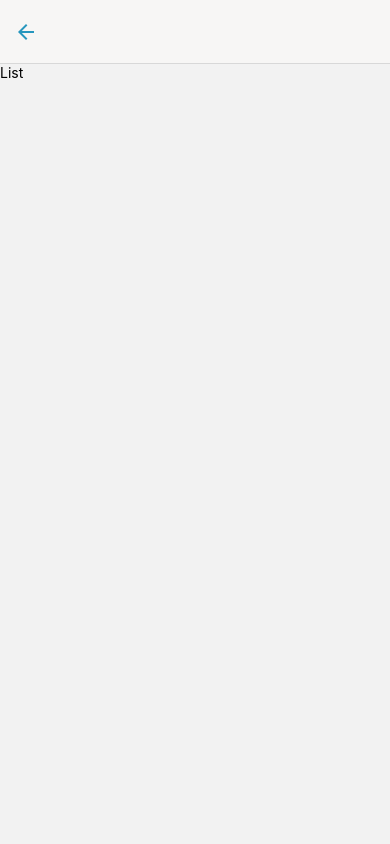
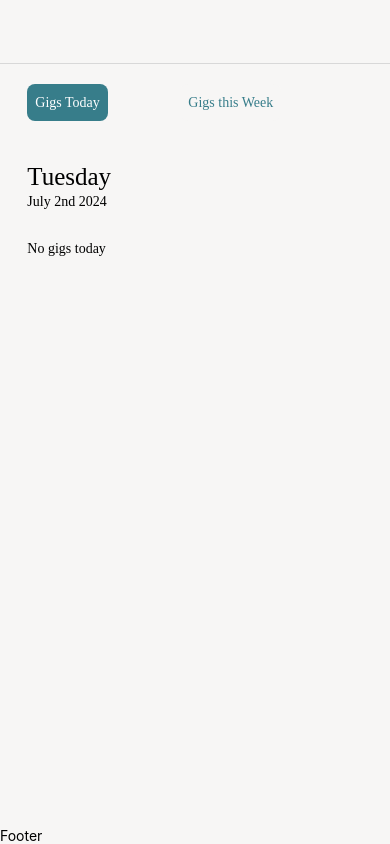
Before and after one commit to joshua-simon/gig-fort-v2, a React Native app: screen /List in a window 390 px wide. Built offline with nearby package versions, Linux system fonts and the light colour scheme; no server answers; the database is empty.

Commit message:
started list

```diff
--- a/components/List.tsx
+++ b/components/List.tsx
@@ -1,11 +1,194 @@
-import { View,Text } from 'react-native'
+import { FC,useContext,useState,useEffect,useCallback } from "react";
+import { StyleSheet, Text, View, TouchableOpacity,Platform,StatusBar } from "react-native";
+import { useGigs } from "../hooks/useGigs";
+import GigsByDay from "./GigsByDay";
+import GigsByWeek from "./GigsByWeek";
+import { listProps } from "../routes/homeStack";
+import { getGigsToday, getGigsThisWeek } from "../util/helperFunctions";
+import { format } from "date-fns";
+import { AuthContext } from "../AuthContext";
+import { useGetUser } from "../hooks/useGetUser";
+import { useLocation } from "../LocationContext";
+import { useFocusEffect } from '@react-navigation/native';
+import { GigObject } from "../routes/homeStack";
 
-const List = () => {
-    return (
-        <View>
-            <Text>List</Text>
-        </View>
-    )
+type ListScreenNavigationProp = listProps["navigation"];
+
+interface Props {
+  navigation: ListScreenNavigationProp;
 }
 
-export default List
+const ListByDay: FC<Props> = ({ navigation }): JSX.Element => {
+  const [showWeek, setShowByWeek] = useState<boolean>(false);
+  const [ gigs, setGigs ] = useState<GigObject[]>([])
+  const currentDateMs: number = Date.now();
+//   const { selectedLocation, setSelectedLocation } = useLocation();
+  const {user} = useContext(AuthContext) || {}
+  const userDetails = useGetUser(user?.uid);
+
+//   const locationToUse = user && userDetails?.userLocation ? userDetails.userLocation : selectedLocation;
+
+  const gigsDataFromHook = useGigs();
+
+  useEffect(() => {
+    if (gigsDataFromHook) {
+      setGigs(gigsDataFromHook);
+    }
+  }, [gigsDataFromHook]);
+
+  useFocusEffect(
+    useCallback(() => {
+      StatusBar.setBackgroundColor('#F7F6F5');
+      return () => {};  // optional cleanup
+    }, [])
+  );
+
+
+  const gigsToday = getGigsToday(gigs, currentDateMs);
+  const gigsThisWeek = getGigsThisWeek(gigs, currentDateMs);
+
+  const formattedDay = format(new Date(currentDateMs),'EEEE')
+  const formattedWeek = format(new Date(currentDateMs),'LLLL do Y')
+
+
+  const gigsToRender = showWeek ? (
+    Object.keys(gigsThisWeek).length === 0 ? (
+      <Text style = {{fontFamily: 'LatoRegular', marginLeft:'7%'}}>No gigs this week</Text>
+    ) : (
+      <GigsByWeek gigsThisWeek_grouped={gigsThisWeek} navigation={navigation} />
+    )
+
+  ) : (
+     gigsToday?.length === 0 ? (
+      <Text style = {{fontFamily: 'LatoRegular', marginLeft:'7%'}}>No gigs today</Text>
+     ) : (
+      <GigsByDay navigation={navigation} gigsFromSelectedDate={gigsToday} />
+     )
+  );
+
+  const showDate = !showWeek ? (
+    <View testID="gigMapHeader" style={styles.headerText}>
+      <Text style={styles.headerText_main}>{formattedDay}</Text>
+      <Text style={styles.headerText_sub}>{formattedWeek}</Text>
+    </View>
+  ) : (
+      null
+  );
+
+
+  return (
+    <View style={{ flex: 1 }}>
+
+      <View style={styles.buttonContainer}>
+        <TouchableOpacity
+          onPress={() => setShowByWeek(false)}
+          style={!showWeek ? styles.touchable : styles.selected}
+        >
+          <Text style = {!showWeek ? styles.buttonText : styles.buttonTextSelected}>Gigs Today</Text>
+        </TouchableOpacity>
+
+        <TouchableOpacity
+        onPress={() => setShowByWeek(true)}
+          style={showWeek ? styles.touchable : styles.selected}
+        >
+        <Text style = {showWeek ? styles.buttonText : styles.buttonTextSelected}>Gigs this Week</Text>
+        </TouchableOpacity>
+      </View>
+
+      {showDate}
+
+      <View style = {styles.listContainer}>
+        {gigsToRender}
+      </View>
+    </View>
+  );
+};
+
+const styles = StyleSheet.create({
+  gigCard: {
+    marginBottom: 5,
+    padding: 12,
+    width: "85%",
+  },
+  header: {
+    padding: 10,
+  },
+  buttonContainer: {
+    marginLeft:'7%',
+    marginTop:'5%',
+    flexDirection:'row',
+    justifyContent:'flex-start',
+    marginBottom:'10%'
+  },
+  touchable: {
+    padding: 8,
+    backgroundColor:'#377D8A',
+    borderRadius:8,
+    marginRight:'20%'
+
+  },
+  selected: {
+    padding: 8,
+    backgroundColor:'#F7F6F5',
+    borderRadius:8,
+    marginRight:'20%',
+  },
+  buttonText: {
+  fontFamily: "NunitoSans",
+  color:'#FFFFFF',
+  textAlign:'center',
+  lineHeight: 21.82
+  },
+  buttonTextSelected: {
+    fontFamily: "NunitoSans",
+    color:'#377D8A',
+    textAlign:'center',
+    lineHeight: 21.82
+  },
+  headerText: {
+    color: "black",
+    fontSize: 25,
+    marginTop: '0%',
+    marginLeft: '7%',
+    fontFamily: "NunitoSans",
+    marginBottom: 10,
+  },
+  headerText_main: {
+    fontFamily: "NunitoSans",
+    fontSize:25,
+    lineHeight:34.1
+  },
+  headerText_sub: {
+    fontFamily:'LatoRegular',
+    fontSize:14,
+    lineHeight:16.8
+  },
+  gigCard_header: {
+    fontFamily: "Sofia-Pro",
+    fontSize: 17,
+  },
+  gigCard_details: {
+    fontFamily: "Helvetica-Neue",
+    color: "#778899",
+    flexShrink: 1,
+  },
+  date: {
+    paddingLeft: 10,
+    fontFamily: "Sofia-Pro",
+    fontSize: 20,
+    textDecorationLine: "underline",
+  },
+  gigCard_items: {
+    flexDirection: "row",
+    alignItems: "center",
+  },
+  gigCard_items_img: {
+    height: 30,
+    width: 30,
+  },
+  listContainer: {
+    marginTop: 20
+  },
+});
+
+export default ListByDay;
--- a/components/Map.tsx
+++ b/components/Map.tsx
@@ -24,7 +24,7 @@ import { AuthContext } from "../AuthContext";
 import { useGetUser } from "../hooks/useGetUser";
 import { useLocation } from "../LocationContext";
 import { useFocusEffect } from '@react-navigation/native';
-import CustomCallout from "./CustomCallout";
+// import CustomCallout from "./CustomCallout";
 
 const GigMap = () => {
 
--- a/routes/homeStack.tsx
+++ b/routes/homeStack.tsx
@@ -62,7 +62,7 @@ export type RootStackParamList = {
 
 const Stack = createStackNavigator<RootStackParamList>()
 
-// export type listProps = NativeStackScreenProps<RootStackParamList, 'List', 'MyStack'>
+export type listProps = NativeStackScreenProps<RootStackParamList, 'List', 'MyStack'>
 export type mapProps = NativeStackScreenProps<RootStackParamList, 'Map', 'MyStack'>
 // export type gigDetailsProps = NativeStackScreenProps<RootStackParamList, 'GigDetails', 'MyStack'>
 // export type registerProps = NativeStackScreenProps<RootStackParamList, 'Register', 'MyStack'>
@@ -78,7 +78,7 @@ export const MyStack = () => {
 
   return (
     <Stack.Navigator
-        initialRouteName="Map"
+        initialRouteName="List"
     >
       <Stack.Screen
       name="Map"
--- a/screens/List.tsx
+++ b/screens/List.tsx
@@ -1,11 +1,24 @@
-import { View,Text } from 'react-native'
+import { StyleSheet, View,Text } from 'react-native'
+import GigList from '../components/List';
+import { listProps } from '../routes/homeStack';
+import Footer from '../components/Footer';
 
-const List = () => {
+const List = ({ navigation }: listProps) => {
     return (
-        <View>
-            <Text>List</Text>
+        <View style = {styles.list_container}>
+            <GigList navigation={navigation} />
+            <Footer navigation={navigation}/>
         </View>
     )
 }
 
-export default List
+const styles = StyleSheet.create({
+    list_container: {
+        flex: 1,
+        flexDirection: 'column',
+        justifyContent: 'space-between',
+        backgroundColor: '#F7F6F5',
+    },
+})
+
+export default List;
```
